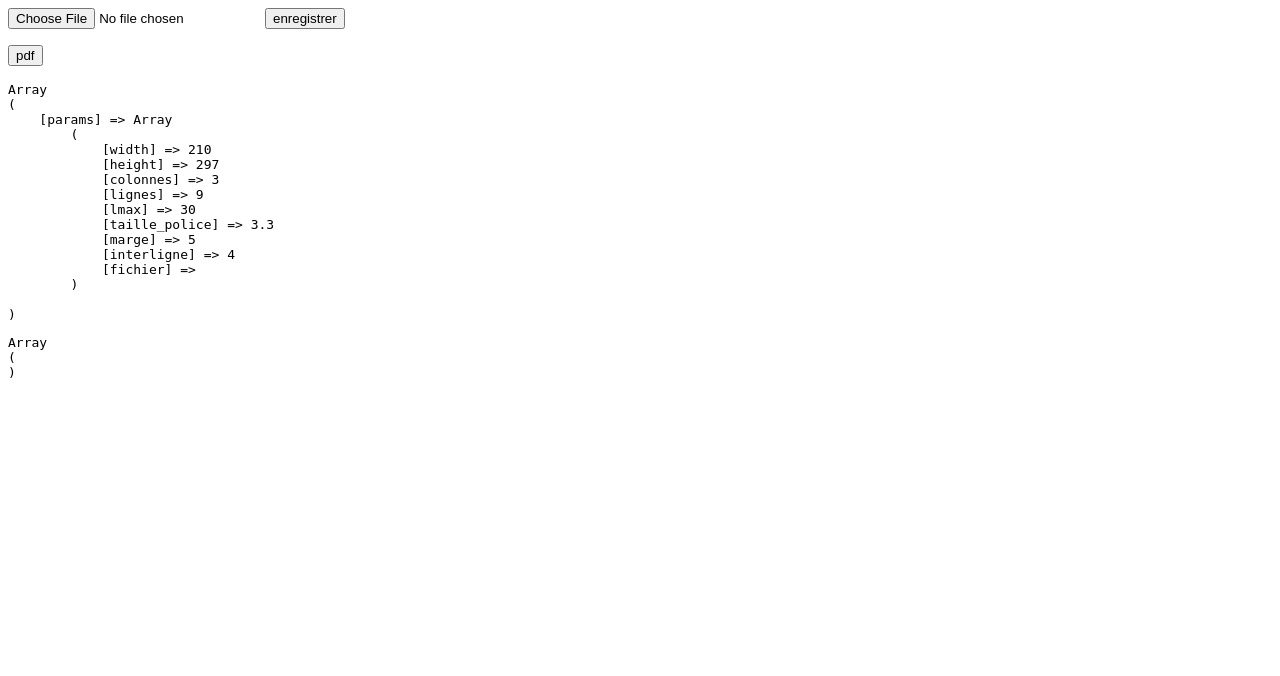
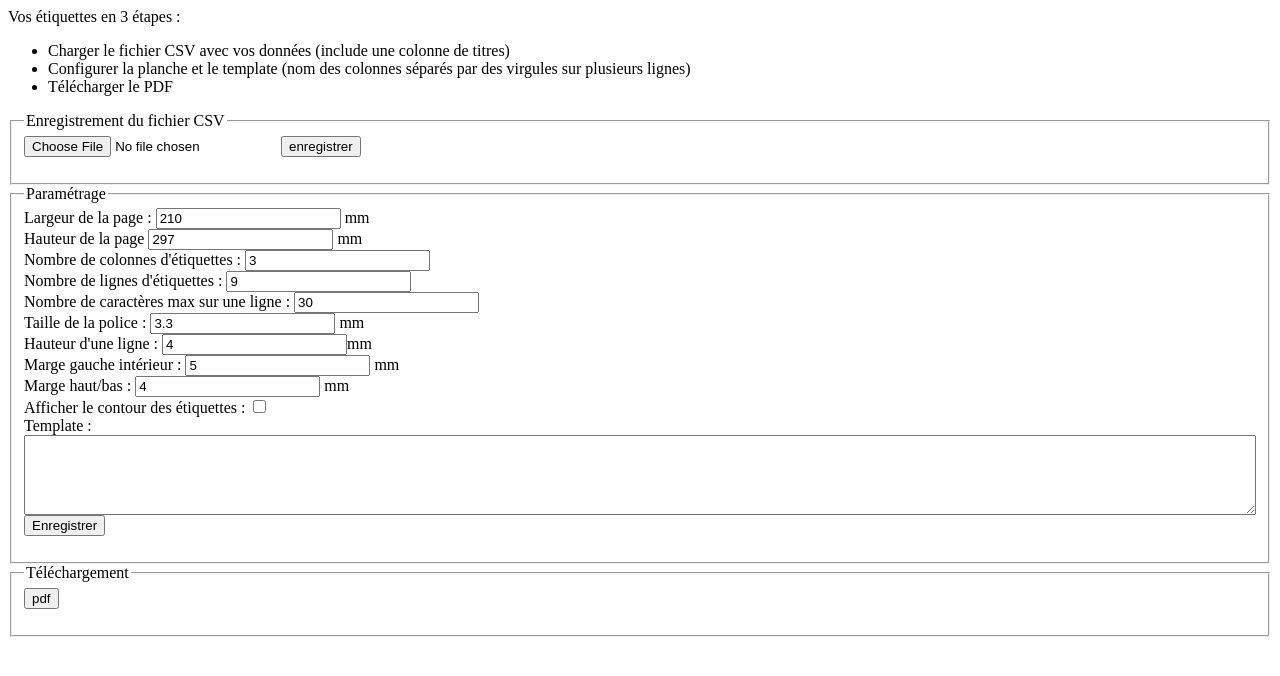
Before and after one commit to ndamiens/etiquettes, a PHP site: page / in a window 1280 px wide. Shown: the top 676 px of the page. Run offline with PHP 8.4, Linux system fonts and the light colour scheme.

Commit message:
marges, option affichage quadrillage

```diff
--- a/etiquettes.php
+++ b/etiquettes.php
@@ -1,19 +1,15 @@
 <?php
 class Source {
-	public function __construct($fichier) {
+	public $titres;
+
+	public function __construct($fichier, $template='') {
 		$f = fopen($fichier, "r");
 		$this->titres = fgetcsv($f);
+		foreach ($this->titres as $k=>$v) {
+			$this->titres[$k] = $v;
+		}
 		$this->fh = $f;
-		$this->templates_lignes = array(
-			"genre,prénom,nom",
-			"fc,int,fonction",
-			"structure1",
-			"structure2",
-			"structure3",
-			"adresse1",
-			"adresse2",
-			"CP,ville"
-		);
+		$this->templates_lignes = explode("\n", $template);
 	}
 
 	public function lignes($lmax) {
@@ -23,7 +19,7 @@ class Source {
 			$txt = '';
 			$cols = explode(',', $s_cols);
 			foreach ($cols as $c) {
-				$n = array_search($c, $this->titres);
+				$n = array_search(trim($c), $this->titres);
 				if ($n === false)
 					continue;
 				if (empty($data[$n]))
@@ -64,20 +60,25 @@ class Planche {
 
 	public function et_w() {
 		if (!isset($this->et_w))
-			$this->et_w = floor($this->params["width"]/$this->params["colonnes"]);
+			$this->et_w = floor($this->params["width"]/$this->params["colonnes"]*100)/100;
 		return $this->et_w;
 	}
 
 	public function et_h() {
-		if (!isset($this->et_h))
-			$this->et_h = floor($this->params["height"]/$this->params["lignes"]);
+		if (!isset($this->et_h)) {
+			$h = $this->params["height"];
+			if (!empty($this->params["marge_hautbas"])) {
+				$h = $h - ($this->params["marge_hautbas"]*2);
+			}
+			$this->et_h = floor($h/$this->params["lignes"]*100)/100;
+		}
 		return $this->et_h;
 	}
 
 	public function et_origine($i,$j) {
 		return array(
 			$i*$this->et_w(),
-			$j*$this->et_h()
+			$j*$this->et_h()+$this->params["marge_hautbas"]
 		);
 	}
 
@@ -118,7 +119,7 @@ class Planche {
 					$txt->setAttribute("y", "{$y}mm");
 					$txt->setAttribute("width", $this->et_w()."mm");
 					$txt->setAttribute("height", $this->et_h()."mm");
-					$txt->setAttribute("style", "font-size:{$taille_police}mm;font-family:sans-serif;text-overflow:clip;");
+					$txt->setAttribute("style", "font-size:{$taille_police}mm;font-family:sans-serif;");
 					$this->svg->appendChild($txt);
 				}
 			}
@@ -129,8 +130,6 @@ class Planche {
 		$pages = array();
 		$page = 1;
 		$f = tempnam("/tmp/","et_pdf");
-		if ($debug)
-			$this->ajoute_squelette();
 		while (!feof($this->source_donnees->fh)) {
 			$doc = new DOMDocument('1.0', 'utf-8');
 			$doc->formatOutput = true;
@@ -142,6 +141,8 @@ class Planche {
 			$doc->appendChild($svg);
 			$this->svg = $svg;
 			$this->doc = $doc;
+			if ($debug)
+				$this->ajoute_squelette();
 			$this->ajoute_etiquette();
 			file_put_contents("{$f}_xml_{$page}.xml", $this->doc->saveXML());
 			system("inkscape {$f}_xml_{$page}.xml --export-pdf {$f}_xml_{$page}.pdf");
--- a/index.php
+++ b/index.php
@@ -12,12 +12,20 @@ if (!isset($_SESSION['params'])) {
 		"taille_police" => 3.3,
 		"marge" => 5,
 		"interligne" => 4,
-		"fichier" => null
+		"fichier" => null,
+		"template" => "",
+		"marge_hautbas" => 4,
+		"debug" => 0
 	);
 }
 
 if (isset($_POST['action'])) {
 	switch ($_POST['action']) {
+		case 'param':
+			$keys = array("width","height","colonnes","lignes","lmax","taille_police","marge","interligne","template","marge_hautbas","debug");
+			foreach ($keys as $k) $_SESSION['params'][$k] = $_POST[$k];
+			page();
+			break;
 		case 'def_fichier':
 			$f = tempnam("/tmp/","etq");
 			unlink($f);
@@ -26,9 +34,9 @@ if (isset($_POST['action'])) {
 			page();
 			break;
 		case 'pdf':
-			$source = new Source($_SESSION['params']['fichier']);
+			$source = new Source($_SESSION['params']['fichier'], $_SESSION['params']['template']);
 			$planche = new Planche($_SESSION['params'], $source);
-			$planche->pdf();
+			$planche->pdf($_SESSION['params']['debug']==1);
 			break;
 		default:
 			page();
@@ -37,42 +45,64 @@ if (isset($_POST['action'])) {
 	page();
 }
 
-exit();
-$planche = new Planche(
-	array(
-		"width" => 210,
-		"height" => 297,
-		"colonnes" => 3,
-		"lignes" => 9,
-		"lmax" => 30,
-		"taille_police" => 3.3,
-		"marge" => 5,
-		"interligne" => 4
-	),
-	new Source("test.csv")
-);
-
-$planche->ajoute_squelette();
-$planche->ajoute_etiquette();
-echo $planche->doc()->saveXML();
-
 
 function page() {
 ?>
 <html>
-<head></head>
+<head>
+	<meta charset="utf8">
+</head>
 <body>
+<p>Vos étiquettes en 3 étapes :
+	<ul>
+		<li>Charger le fichier CSV avec vos données (include une colonne de titres)</li>
+		<li>Configurer la planche et le template (nom des colonnes séparés par des virgules sur plusieurs lignes)</li>
+		<li>Télécharger le PDF</li>
+	</ul>
+</p>
+
+<fieldset><legend>Enregistrement du fichier CSV</legend>
 	<form enctype="multipart/form-data" method="post" action="index.php">
 		<input type="hidden" name="action" value="def_fichier"/>
 		<input type="file" name="csv" />
 		<input type="submit" value="enregistrer">
 	</form>
+	<?php
+	if (file_exists($_SESSION['params']['fichier'])) {
+		$s = new Source($_SESSION['params']['fichier']);
+		echo "titres des colonnes : ";
+		foreach ($s->titres as $titre_col) {
+			echo "\"$titre_col\" ";
+		}
+		echo "<br/>";
+
+	}
+	?>
+</fieldset>
+<fieldset><legend>Paramétrage</legend>
+	<form method="post" action="index.php">
+		<input type="hidden" name="action" value="param"/>
+		<label>Largeur de la page : <input type="text" name="width" value="<?php echo $_SESSION['params']['width']; ?>"/> mm</label><br/>
+		<label>Hauteur de la page <input type="text" name="height" value="<?php echo $_SESSION['params']['height']; ?>"/> mm</label><br/>
+		<label>Nombre de colonnes d'étiquettes : <input type="text" name="colonnes" value="<?php echo $_SESSION['params']['colonnes']; ?>"/></label><br/>
+		<label>Nombre de lignes d'étiquettes : <input type="text" name="lignes" value="<?php echo $_SESSION['params']['lignes']; ?>"/></label><br/>
+		<label>Nombre de caractères max sur une ligne : <input type="text" name="lmax" value="<?php echo $_SESSION['params']['lmax']; ?>"/></label><br/>
+		<label>Taille de la police : <input type="text" name="taille_police" value="<?php echo $_SESSION['params']['taille_police']; ?>"/> mm</label><br/>
+		<label>Hauteur d'une ligne : <input type="text" name="interligne" value="<?php echo $_SESSION['params']['interligne']; ?>"/>mm</label><br/>
+		<label>Marge gauche intérieur : <input type="text" name="marge" value="<?php echo $_SESSION['params']['marge']; ?>"/> mm</label><br/>
+		<label>Marge haut/bas : <input type="text" name="marge_hautbas" value="<?php echo $_SESSION['params']['marge_hautbas']; ?>"/> mm</label><br/>
+		<label>Afficher le contour des étiquettes : <input type="checkbox" name="debug" value="1" <?php echo ($_SESSION['params']['debug']==1)?'checked':''; ?>/></label><br/>
+		<label>Template :</label><br/>
+		<textarea name="template" style="width:100%; height: 6em;"><?php echo $_SESSION['params']['template']; ?></textarea>
+		<input type="submit" value="Enregistrer"/>
+	</form>
+</fieldset>
+<fieldset><legend>Téléchargement</legend>
 	<form method="post" action="index.php">
 		<input type="hidden" name="action" value="pdf"/>
 		<input type="submit" value="pdf"/>
 	</form>
-<pre><?php print_r($_SESSION); ?></pre>
-<pre><?php print_r($_FILES); ?></pre>
+</fieldset>
 </body>
 </html>
 <?php
```
Lines whose indentation alone changed are shown as unchanged.
